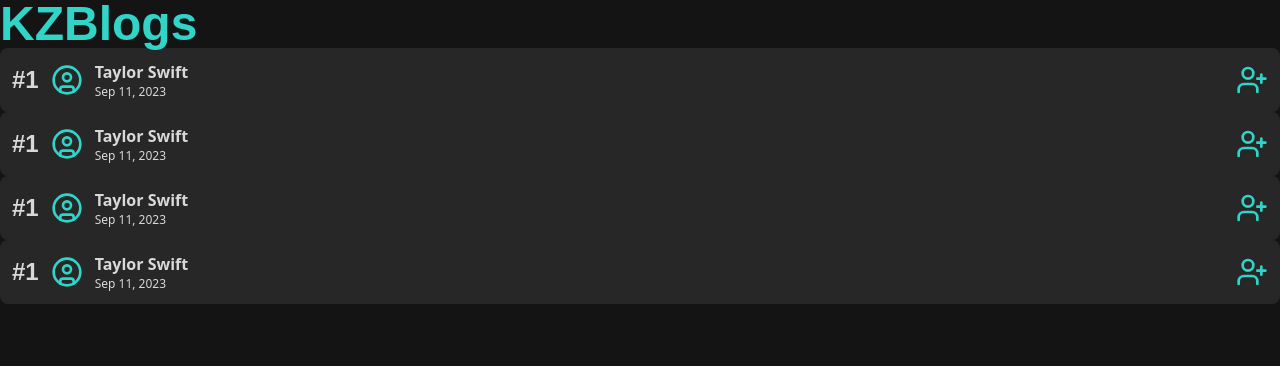
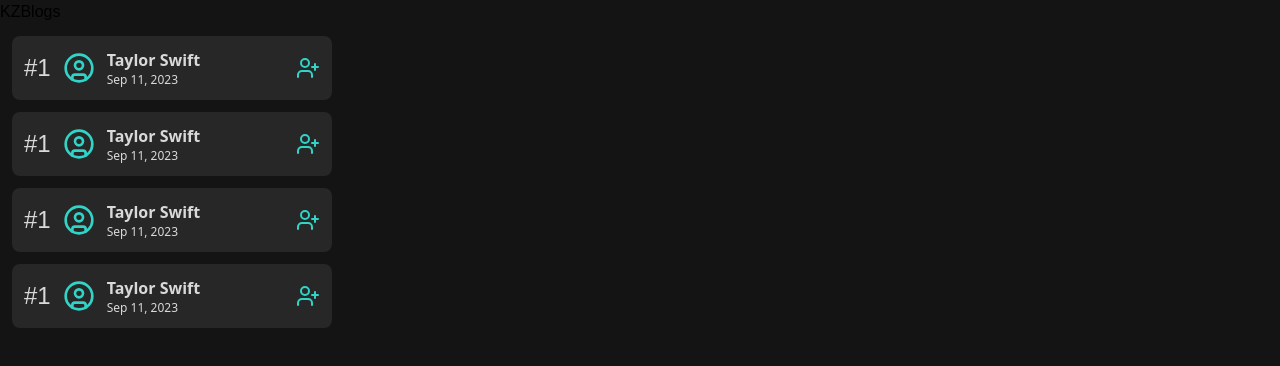
Before and after one commit to srm-kzilla/kzblogs, a Next.js app in the folder client/: page / in a window 1280 px wide. Shown: the top 366 px of the page. Built offline with nearby package versions, Linux system fonts and the light colour scheme.

Commit message:
feat: changes font

```diff
--- a/client/app/components/AuthorCard.tsx
+++ b/client/app/components/AuthorCard.tsx
@@ -9,23 +9,22 @@ const AuthorCard = ({ blog }: BlogCardProps) => {
   const { author, last_edited } = blog;
   return (
     <div className="p-3 bg-kz-lightcard text-kz-secondary rounded-lg w-full h-fit">
-      <div className="flex flex-row align-middle justify-between gap-3">
+      <div className="flex flex-row items-center justify-between gap-3">
         <div className="flex flex-row gap-3">
-          <p className="text-2xl mt-1">#1</p>
+          <p className="text-xl lg:text-2xl font-medium mt-1">#1</p>
           <UserCircleIcon
             className="text-kz-highlightl mt-1"
             width={32}
             height={32}
           />
           <div className="flex flex-col">
-            <p className="text-base font-sans">{author}</p>
+            <p className="text-base font-bold font-sans">{author}</p>
             <p className="text-xs font-extralight font-sans">{last_edited}</p>
           </div>
         </div>
-
         <div>
           <UserPlus
-            className="text-kz-highlightl mt-1"
+            className="text-kz-highlightl w-5 h-5 lg:w-6 lg:h-6"
             width={32}
             height={32}
           />
--- a/client/app/page.tsx
+++ b/client/app/page.tsx
@@ -5,10 +5,10 @@ import { Blog } from "./types";
 
 export default function Home() {
   return (
-    <div className="text-5xl text-kz-highlightl font-extrabold">
+    <div className="">
       KZBlogs
       {blogData.map((blogs: Blog) => (
-        <div>
+        <div className="w-1/4 m-3">
           <AuthorCard blog={blogs} />
         </div>
       ))}
```
